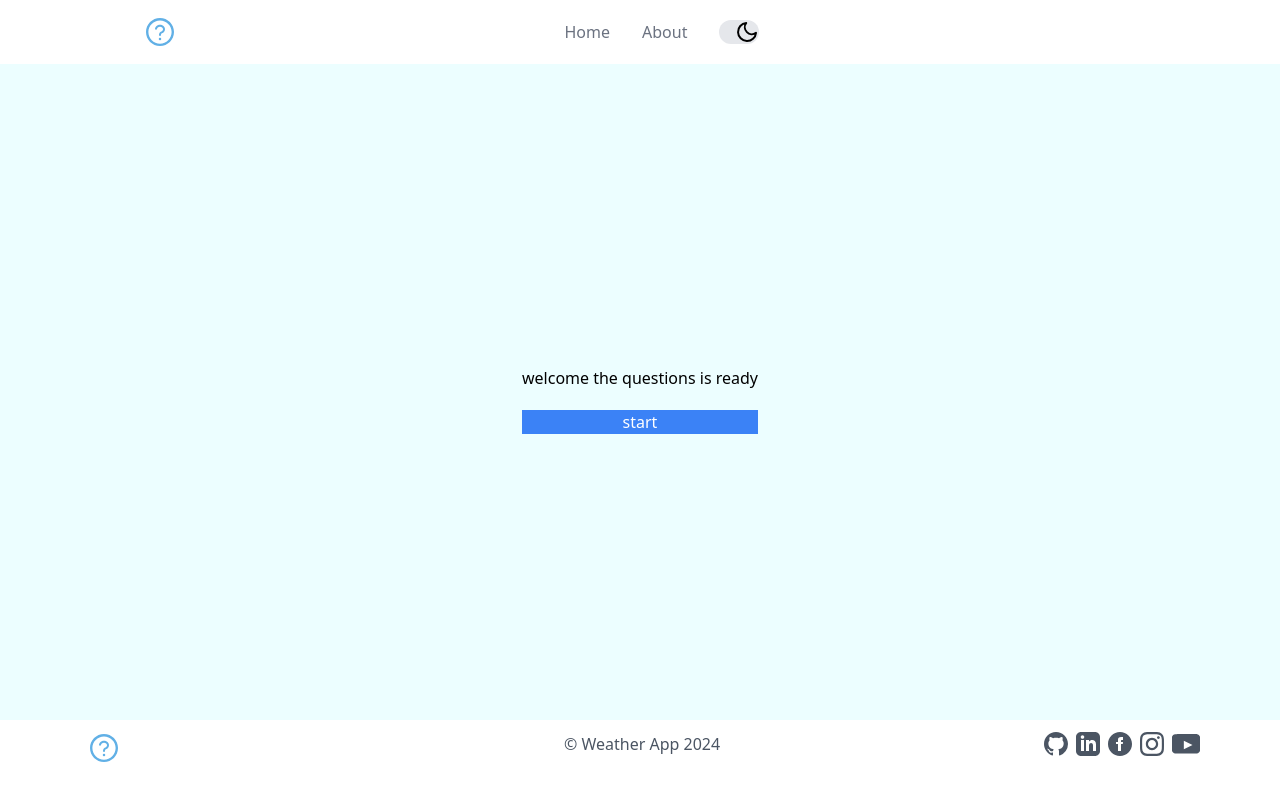
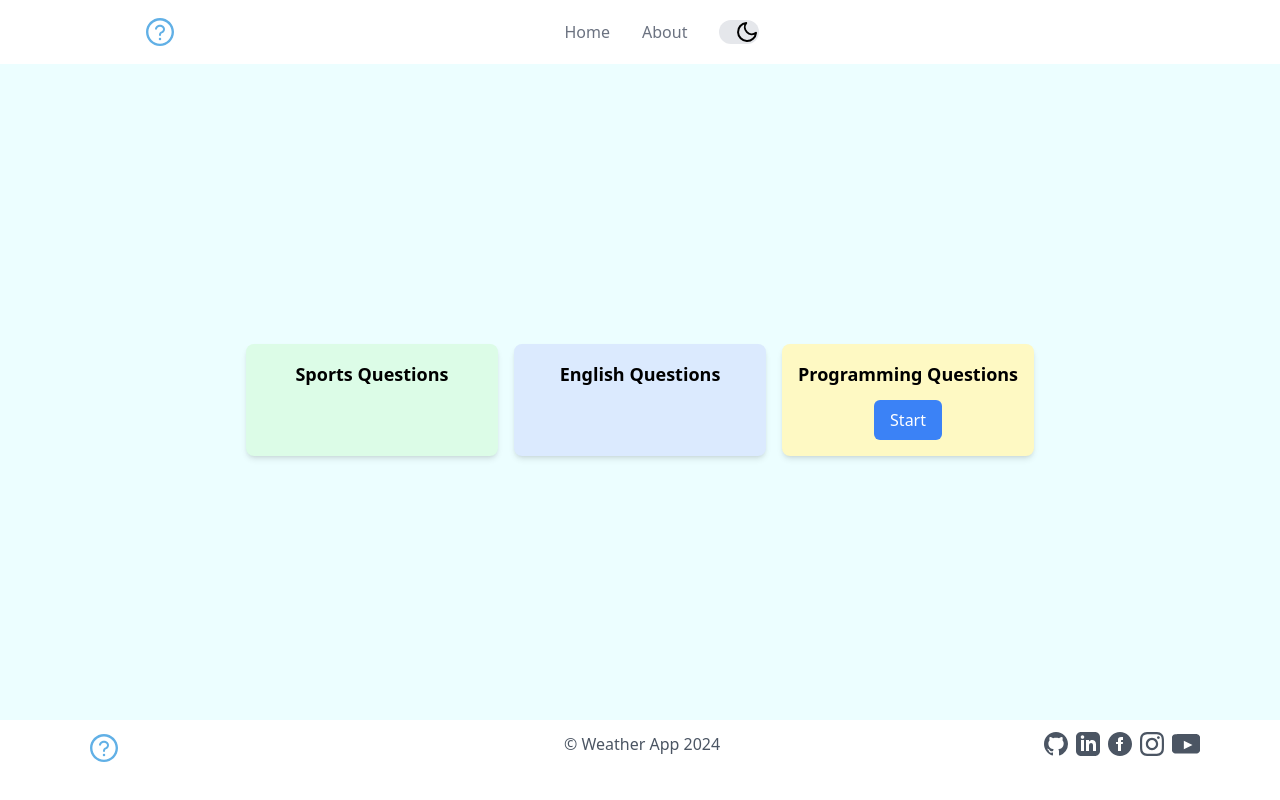
Before and after one commit to Ali-Umed/react-quiz-app, a React (Vite) app: page / in a window 1280 px wide. Built offline with nearby package versions, Linux system fonts and the light colour scheme; data requests are answered from the project's data file.

Commit message:
style (ready question) page add cards

```diff
--- a/src/components/StartScreen.jsx
+++ b/src/components/StartScreen.jsx
@@ -1,17 +1,47 @@
 import React, { Dispatch } from "react";
 
 export default function StartScreen({ dispatch, numQuestions, isDayMode }) {
+  // Dummy data for different types of questions
+  const questionTypes = [
+    { type: "Sports", color: "bg-green-100", isProgramming: false },
+    { type: "English", color: "bg-blue-100", isProgramming: false },
+    { type: "Programming", color: "bg-yellow-100", isProgramming: true },
+  ];
+
+  const handleStart = () => {
+    const programmingQuestionsExist = questionTypes.some(
+      (type) => type.isProgramming
+    );
+    if (programmingQuestionsExist) {
+      dispatch({ type: "start" });
+    } else {
+      alert("No programming questions available!");
+    }
+  };
+
   return (
-    <div className="flex flex-col">
-      <h1 className={`${isDayMode ? "text-black" : "text-white"}`}>
-        welcome the questions is ready{" "}
-      </h1>
-      <button
-        className="bg-blue-500 mt-5"
-        onClick={() => dispatch({ type: "start" })}
-      >
-        start
-      </button>
+    <div className="flex justify-center items-center h-screen">
+      <div className="grid grid-cols-1 md:grid-cols-3 gap-4 text-center">
+        {questionTypes.map((type, index) => (
+          <div key={index} className={`rounded-lg p-4 ${type.color} shadow-md`}>
+            <h2
+              className={`text-lg font-bold ${
+                isDayMode ? "text-black" : "text-white"
+              }`}
+            >
+              {type.type} Questions
+            </h2>
+            {type.isProgramming && (
+              <button
+                className="mt-3 px-4 py-2 rounded-md bg-blue-500 text-white hover:bg-blue-600 transition-colors duration-300"
+                onClick={handleStart}
+              >
+                Start
+              </button>
+            )}
+          </div>
+        ))}
+      </div>
     </div>
   );
 }
```
